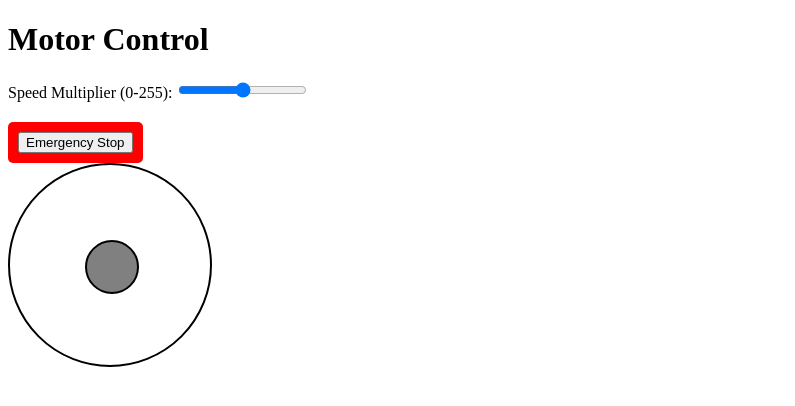
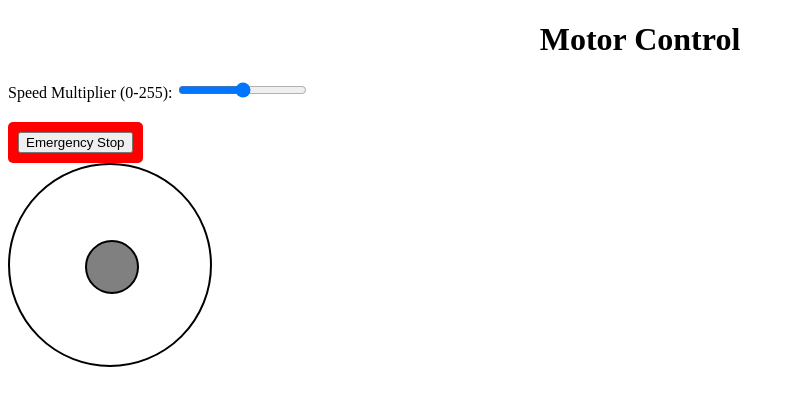
Before and after one commit to pmleite/enta-cprob-rov-os, a plain HTML site: page templates/index.html in a window 1280 px wide. Shown: the whole page, without its empty margins (0-795 px from the left). Drawn offline with Linux system fonts and the light colour scheme.

Commit message:
teste program

```diff
--- a/templates/index.html
+++ b/templates/index.html
@@ -28,10 +28,20 @@
             border-radius: 5px;
             display: inline-block;
         }
+        .Title{
+            display: block;
+            margin-left: auto;
+            margin-right: auto;
+            width: 100%;
+            text-align: center;
+        }
     </style>
 </head>
 <body>
-    <h1>Motor Control</h1>
+    <div class="Title">
+        <h1>Motor Control</h1>
+    </div>
+
     <div>
         <label for="speed">Speed Multiplier (0-255):</label>
         <input type="range" id="speed" name="speed" min="0" max="255" value="127">
```
